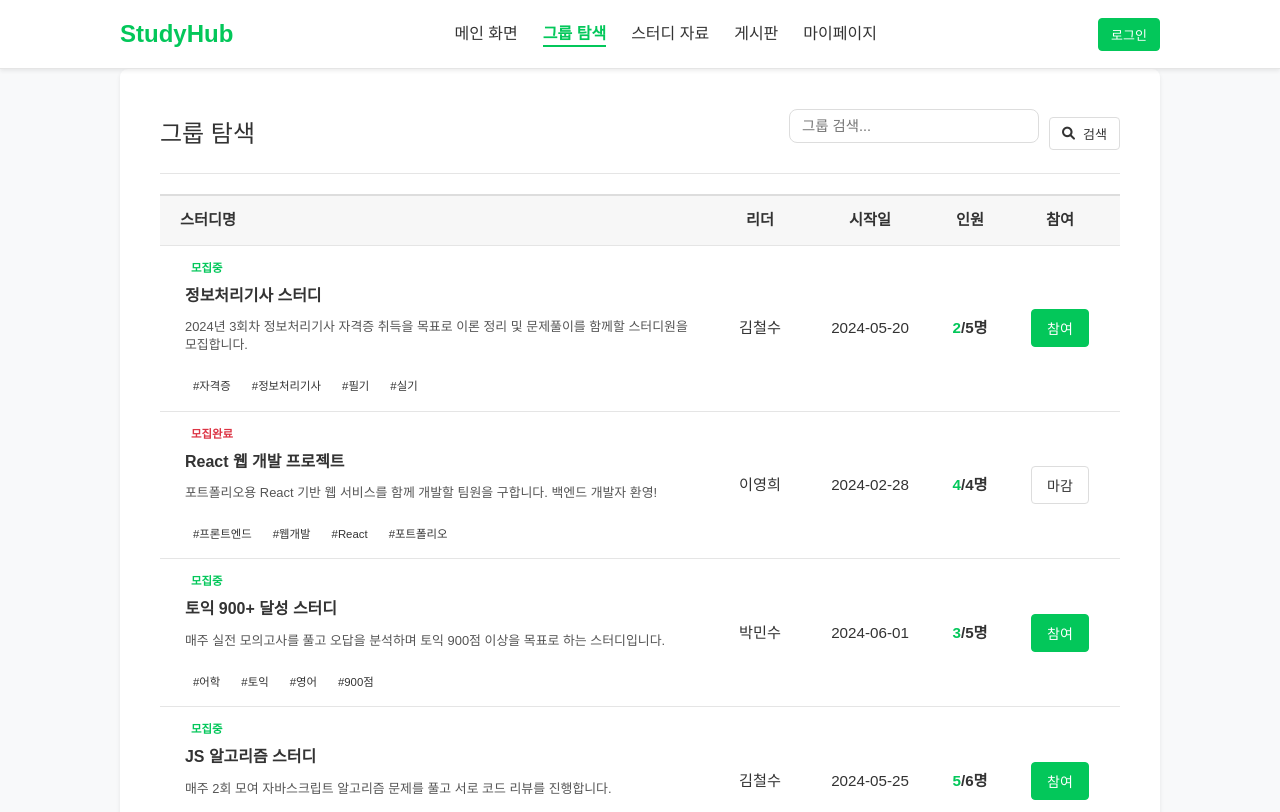
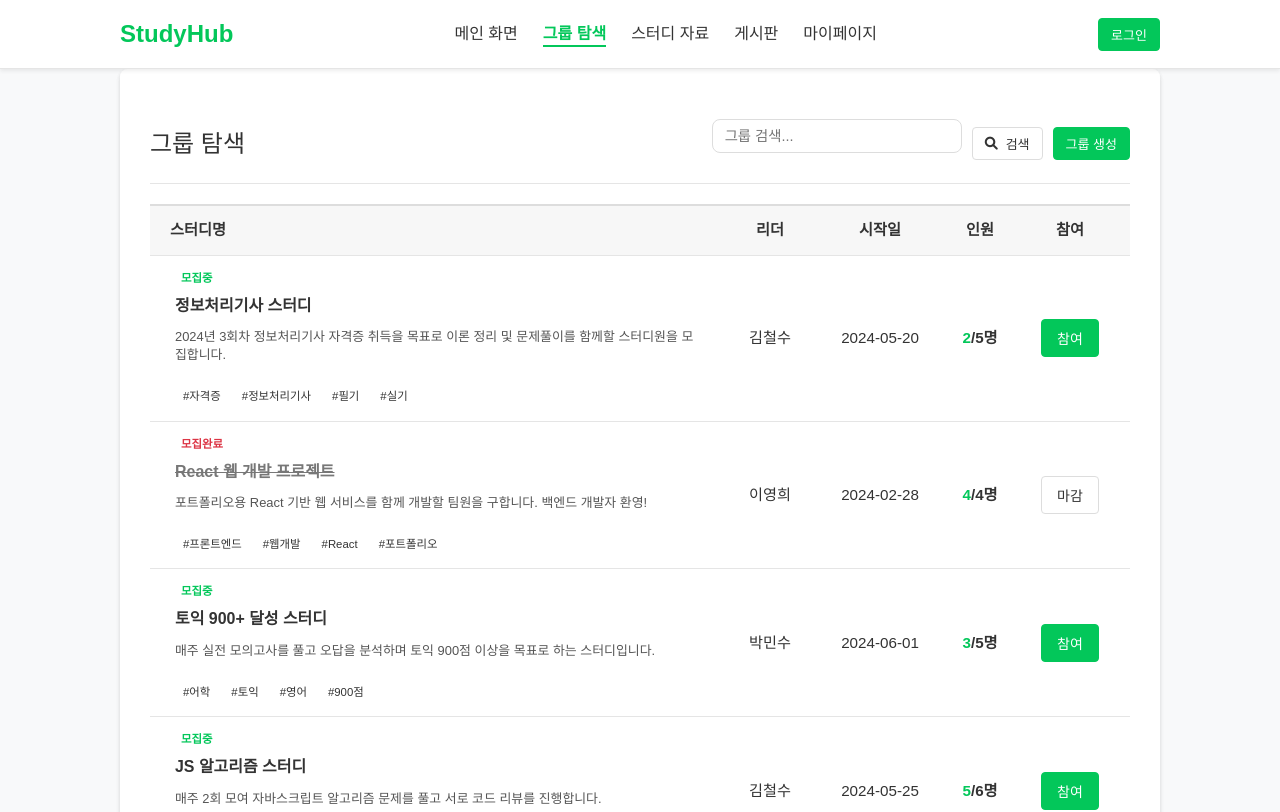
Before and after one commit to BangYunseo/Study_group_platform, a React (Create React App) app in the folder client/: page /groups in a window 1280 px wide. Shown: the top 812 px of the page. Built offline with nearby package versions, Linux system fonts and the light colour scheme.

Commit message:
Fix: GroupList 부분 수정 및 보완

```diff
--- a/client/src/pages/GroupListPage.js
+++ b/client/src/pages/GroupListPage.js
@@ -1,3 +1,4 @@
+import React, { useState } from "react"; // useState 임포트
 import MainLayout from "../components/layout/MainLayout/MainLayout";
 import Button from "../components/common/Button";
 import InputField from "../components/common/InputField";
@@ -6,23 +7,98 @@ import { mockGroups } from "../data/groups";
 import "../styles/grouplist.css";
 
 const GroupListPage = () => {
+  const [showCreateModal, setShowCreateModal] = useState(false); // 그룹 생성 모달 표시 여부
+  const [newGroup, setNewGroup] = useState({
+    // 새 그룹 정보 상태
+    name: "",
+    startDate: "",
+    maxMembers: "",
+  });
+  const [searchTerm, setSearchTerm] = useState(""); // 검색어 상태 추가
+
+  // 검색 버튼 클릭 핸들러 (InputField의 value를 관리하기 위해 searchTerm 상태 사용)
+  const handleSearch = () => {
+    console.log("검색어:", searchTerm);
+    // TODO: 실제 그룹 검색 로직 구현
+  };
+
+  // 그룹 생성 버튼 클릭 핸들러
+  const handleCreateGroupClick = () => {
+    setShowCreateModal(true); // 모달 열기
+  };
+
+  // 모달 닫기 핸들러 (취소 버튼, 오버레이 클릭 시)
+  const handleModalClose = () => {
+    setShowCreateModal(false); // 모달 닫기
+    setNewGroup({ name: "", startDate: "", maxMembers: "" }); // 입력 필드 초기화
+  };
+
+  // 새 그룹 입력 필드 변경 핸들러
+  const handleNewGroupChange = (e) => {
+    const { name, value } = e.target;
+    setNewGroup((prev) => ({
+      ...prev,
+      [name]: value,
+    }));
+  };
+
+  // 그룹 생성 제출 핸들러
+  const handleCreateGroupSubmit = () => {
+    // 필수 필드 유효성 검사
+    if (!newGroup.name || !newGroup.startDate || !newGroup.maxMembers) {
+      alert("모든 필드를 입력해주세요.");
+      return;
+    }
+    if (newGroup.maxMembers <= 0) {
+      alert("최대 인원은 1명 이상이어야 합니다.");
+      return;
+    }
+
+    // 실제 데이터베이스 연동 대신 알림만 띄웁니다.
+    alert("그룹 생성 완료!");
+    console.log("생성될 그룹 정보:", newGroup);
+
+    // TODO: 여기에 실제 그룹 생성 API 호출 로직 추가 (나중에 백엔드 연동 시)
+    // 예: createGroup(newGroup).then(...)
+
+    handleModalClose(); // 모달 닫기
+  };
+
   return (
     <MainLayout>
       <div className="group-list-container">
         <div className="section-header">
           <h2>그룹 탐색</h2>
+          {/* board-actions에 검색 InputField와 버튼, 그리고 그룹 생성 버튼을 함께 배치 */}
           <div className="board-actions">
             <InputField
               type="text"
               placeholder="그룹 검색..."
               className="search-input"
+              value={searchTerm} // 검색어 상태와 연결
+              onChange={(e) => setSearchTerm(e.target.value)} // 검색어 변경 핸들러
             />
-            <Button variant="secondary" size="small" icon="search">
+            <Button
+              variant="secondary"
+              size="small"
+              icon="search" // Button 컴포넌트에 icon prop이 있다고 가정
+              onClick={handleSearch} // 검색 버튼 클릭 핸들러
+            >
               검색
+            </Button>
+            {/* 그룹 생성 버튼 추가 */}
+            <Button
+              variant="primary" // primary variant 사용 (파란색) 또는 새 variant 정의 가능
+              size="small"
+              onClick={handleCreateGroupClick}
+              className="create-group-button" // CSS를 위한 클래스 추가
+            >
+              그룹 생성
             </Button>
           </div>
         </div>
 
+        {/* 기존 그룹 목록 (변동 없음) */}
         <div className="group-table-header">
           <span className="header-item item-title-column">스터디명</span>
           <span className="header-item item-leader-column">리더</span>
@@ -74,7 +150,7 @@ const GroupListPage = () => {
 
               <span className="row-item item-join-column">
                 <Button
-                  small
+                  small // small prop은 size="small"과 동일하게 동작한다고 가정
                   variant={group.status === "모집중" ? "primary" : "secondary"}
                   disabled={group.status !== "모집중"}
                 >
@@ -113,6 +189,60 @@ const GroupListPage = () => {
           </Button>
         </div>
       </div>
+
+      {/* 그룹 생성 모달 */}
+      {showCreateModal && (
+        <div className="modal-overlay" onClick={handleModalClose}>
+          {" "}
+          {/* 오버레이 클릭 시 모달 닫기 */}
+          <div className="modal-content" onClick={(e) => e.stopPropagation()}>
+            {" "}
+            {/* 모달 내부 클릭은 전파 방지 */}
+            <h3>새 그룹 생성</h3>
+            <div className="form-group">
+              <label htmlFor="name">스터디명:</label>
+              <InputField
+                type="text"
+                id="name"
+                name="name"
+                value={newGroup.name}
+                onChange={handleNewGroupChange}
+                placeholder="스터디명을 입력하세요"
+              />
+            </div>
+            <div className="form-group">
+              <label htmlFor="startDate">시작일:</label>
+              <InputField
+                type="date"
+                id="startDate"
+                name="startDate"
+                value={newGroup.startDate}
+                onChange={handleNewGroupChange}
+              />
+            </div>
+            <div className="form-group">
+              <label htmlFor="maxMembers">최대 인원:</label>
+              <InputField
+                type="number"
+                id="maxMembers"
+                name="maxMembers"
+                value={newGroup.maxMembers}
+                onChange={handleNewGroupChange}
+                min="1"
+                placeholder="최대 인원을 입력하세요"
+              />
+            </div>
+            <div className="modal-actions">
+              <Button variant="primary" onClick={handleCreateGroupSubmit}>
+                생성
+              </Button>
+              <Button variant="secondary" onClick={handleModalClose}>
+                취소
+              </Button>
+            </div>
+          </div>
+        </div>
+      )}
     </MainLayout>
   );
 };
--- a/client/src/styles/grouplist.css
+++ b/client/src/styles/grouplist.css
@@ -1,3 +1,44 @@
+.section-header {
+    display: flex;
+    justify-content: space-between;
+    align-items: center;
+    margin-bottom: 30px;
+    flex-wrap: wrap;
+    gap: 20px;
+}
+
+.section-header h2 {
+    font-size: 2em;
+    margin: 0;
+    color: var(--text-color-dark);
+    white-space: nowrap;
+}
+
+.board-actions {
+    display: flex;
+    align-items: center;
+    gap: 10px;
+    flex-wrap: wrap;
+}
+
+.search-input {
+    flex-grow: 1;
+    min-width: 150px;
+    max-width: 250px;
+}
+
+.create-group-button {
+    background-color: var(--color-green);
+    color: var(--color-white);
+    padding: 8px 15px;
+    border-radius: var(--border-radius-small);
+    white-space: nowrap;
+}
+
+.create-group-button:hover {
+    background-color: var(--color-green-dark); }
+
+
 .group-table-header {
     display: grid;
     grid-template-columns: 2fr 100px 100px 80px 80px; /* 스터디명(가변), 리더, 기간, 인원, 참여 컬럼 정의 */
@@ -16,6 +57,7 @@
 .group-table-header .header-item {
     text-align: center;
 }
+
 .group-table-header .item-title-column {
     text-align: left;
 }
@@ -33,7 +75,6 @@
     transition: background-color 0.2s ease-in-out;
 }
 
-
 .group-table-row.status-completed:hover {
     background-color: var(--color-danger-light);
     cursor: pointer;
@@ -43,7 +84,6 @@
      background-color: #f5f5f5;
     cursor: pointer;
 }
-
 
 .group-table-row .row-item {
     padding: 0 5px;
@@ -58,10 +98,11 @@
 }
 
 .group-list-container {
-    max-width: 1000px;
-    margin: 0 auto;
-    padding: 20px;
-    box-sizing: border-box;
+    padding: 30px;
+    background-color: var(--color-white);
+    border-radius: var(--border-radius-base);
+    box-shadow: var(--shadow-small);
+    margin-bottom: 30px;
 }
 
 .group-title-card {
@@ -104,12 +145,18 @@
     font-size: 1.05em;
     transition: color 0.2s ease-in-out;
 }
+
 .group-name-link:hover {
     color: var(--color-primary);
+}
+.group-table-row.status-completed .group-name-link {
+    color: var(--text-color-light);
+    text-decoration: line-through;
 }
 .group-table-row.status-completed .group-name-link:hover {
     color: var(--color-danger);
 }
+
 .group-description {
     font-size: 0.85em;
     color: var(--text-color-medium);
@@ -142,6 +189,7 @@
 .group-table-row .item-members-column {
     font-weight: bold;
 }
+
 .group-table-row .item-members-column .current-members {
     color: var(--color-primary);
 }
@@ -158,6 +206,7 @@
     border-color: var(--color-primary);
     color: var(--color-white);
 }
+
 .group-table-row .item-join-column .button[variant="primary"]:hover {
     background-color: #218838;
     border-color: #1e7e34;
--- a/client/src/styles/variables.css
+++ b/client/src/styles/variables.css
@@ -30,8 +30,15 @@
     --border-radius-base: 0.25rem;
     --border-color-base: #dee2e6;
 
+    --border-color-light: #dee2e6;
     --shadow-sm: 0 .125rem .25rem rgba(0, 0, 0, .075);
-    --shadow-md: 0 .5rem 1rem rgba(0, 0, 0, .15);
+    --shadow-small: 0 0.5rem 1rem rgba(0, 0, 0, .15);
+    --shadow-base: 0 1rem 3rem rgba(0, 0, 0, .175);
+    --shadow-xl: 0 1rem 3rem rgba(0, 0, 0, .175);
 
-    --header-height: 60px;
+    --border-radius-small: 4px;
+    --border-radius-base: 8px;
+
+    --header-height: 70px;
+    --footer-height: 60px;
 }
```
